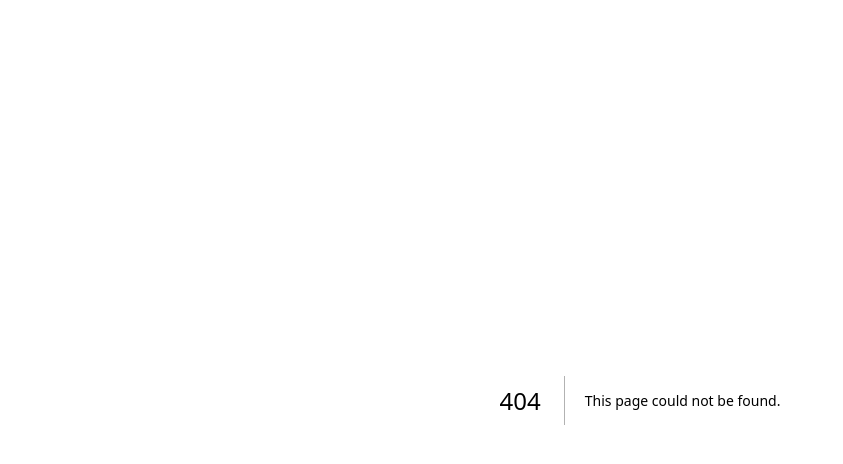
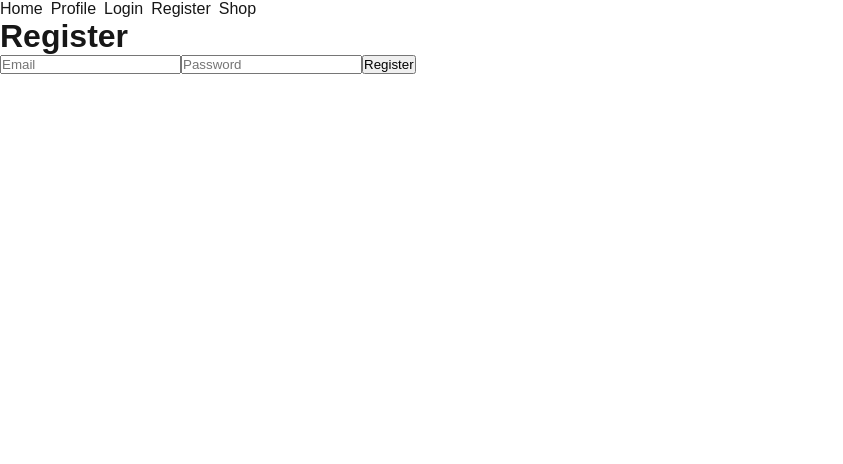
Before and after one commit to BetterED-Neoversity/advanced-frontend-engineering-react-course-track, a Next.js app: page /auth/register in a window 1280 px wide. Before the commit this address had no page. Shown: the top 464 px of the page, without its empty margins (0-843 px from the left). Built offline with nearby package versions, Linux system fonts and the light colour scheme.

Commit message:
module-06/lesson-01: add auth pages to starter code

```diff
--- /dev/null
+++ b/app/auth/register/page.tsx
@@ -0,0 +1,12 @@
+export default function Register() {
+  return (
+    <main>
+      <h1>Register</h1>
+      <form>
+        <input type="email" name="email" placeholder="Email" />
+        <input type="password" name="password" placeholder="Password" />
+        <button type="submit">Register</button>
+      </form>
+    </main>
+  );
+}
--- a/app/layout.tsx
+++ b/app/layout.tsx
@@ -1,5 +1,6 @@
 import type { Metadata } from "next";
 import { Geist, Geist_Mono } from "next/font/google";
+import AppHeader from "@/components/AppHeader";
 import "./globals.css";
 
 const geistSans = Geist({
@@ -24,6 +25,7 @@ export default function RootLayout({
 }>) {
   return (
     <html lang="en" className={`${geistSans.variable} ${geistMono.variable}`}>
+      <AppHeader />
       <body>{children}</body>
     </html>
   );
--- a/app/page.tsx
+++ b/app/page.tsx
@@ -1,7 +1,3 @@
 export default function Home() {
-  return (
-    <div>
-      <main>Home page</main>
-    </div>
-  );
+  return <main>Home</main>;
 }
--- /dev/null
+++ b/app/profile/page.tsx
@@ -0,0 +1,3 @@
+export default function Profile() {
+  return <main>Profile</main>;
+}
--- /dev/null
+++ b/components/AppHeader.tsx
@@ -0,0 +1,27 @@
+import Link from "next/link";
+
+export default function AppHeader() {
+  return (
+    <header>
+      <nav>
+        <ul style={{ display: "flex", gap: 8, listStyle: "none" }}>
+          <li>
+            <Link href="/">Home</Link>
+          </li>
+          <li>
+            <Link href="/profile">Profile</Link>
+          </li>
+          <li>
+            <Link href="/auth/login">Login</Link>
+          </li>
+          <li>
+            <Link href="/auth/register">Register</Link>
+          </li>
+          <li>
+            <Link href="/shop">Shop</Link>
+          </li>
+        </ul>
+      </nav>
+    </header>
+  );
+}
```
Also changed, not shown: app/auth/login/page.tsx (added, +12 -0 lines), lib/task-service.ts (deleted, +0 -34 lines), 1 other file (tests, documents, lock files or other folders).
